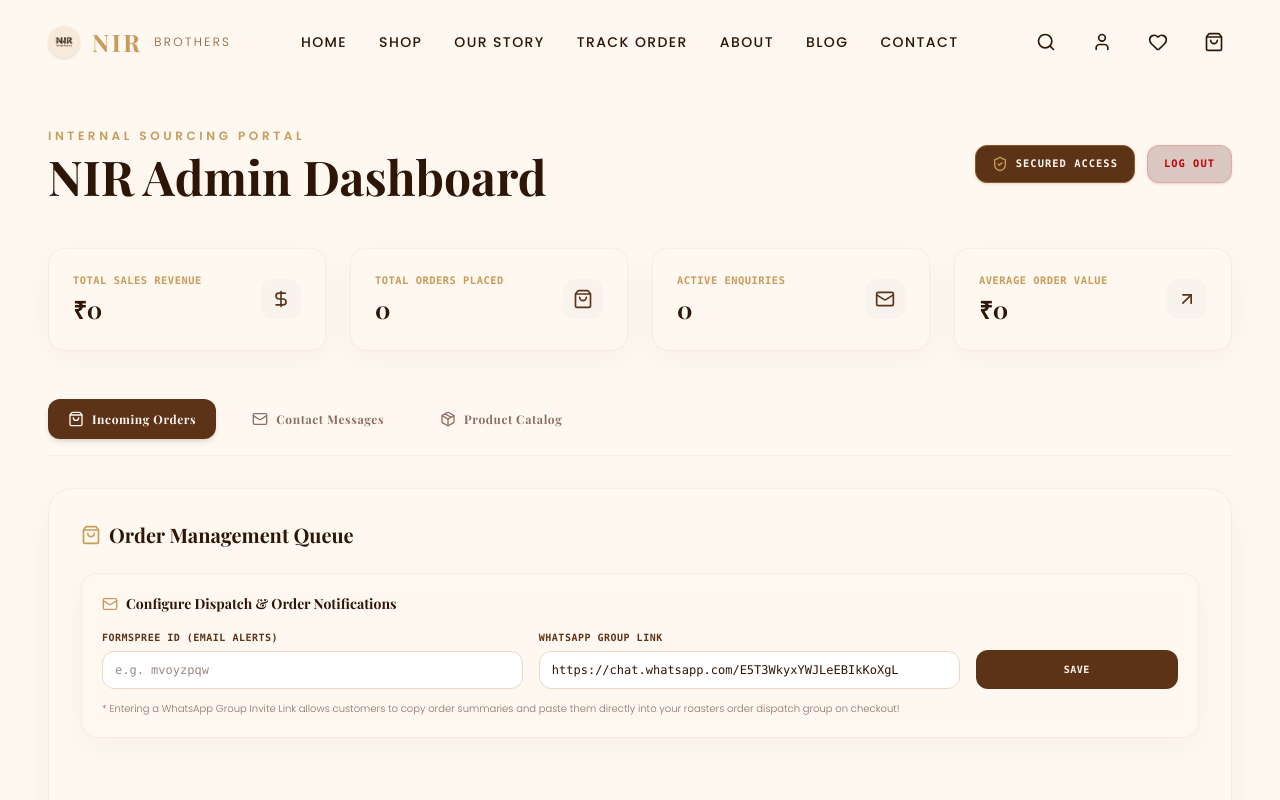
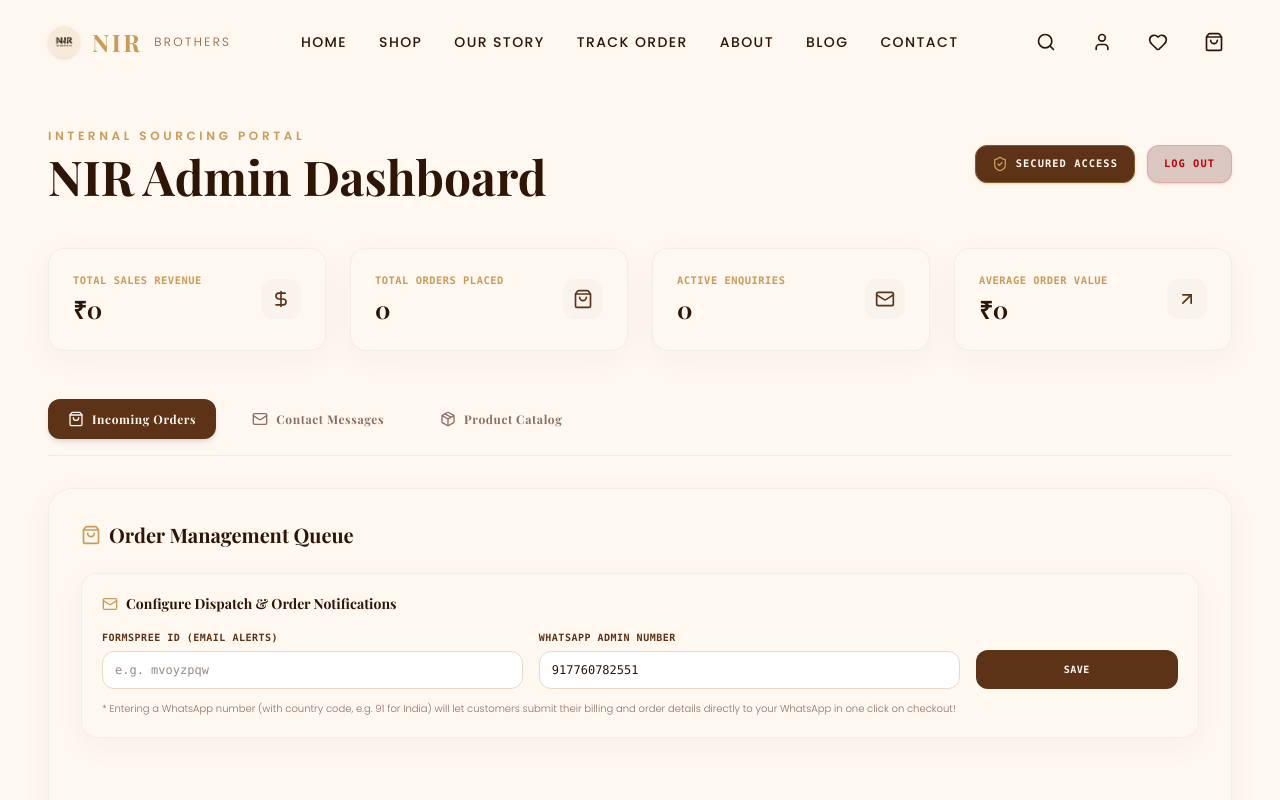
Before and after one commit to rumaizmohammed7-cmd/nir-brothers-coffee, a React (Vite) app: page /admin in a window 1280 px wide. Shown: the top 800 px of the page. Built offline with nearby package versions, Linux system fonts and the light colour scheme; sample sign-in values are in the browser's storage; a web font is replaced by a local one.

Commit message:
revert to single direct WhatsApp number checkout redirection for 917760782551

```diff
--- a/src/pages/Admin.jsx
+++ b/src/pages/Admin.jsx
@@ -19,7 +19,7 @@ const Admin = () => {
     intensity: 3,
   });
   const [formspreeId, setFormspreeId] = useState('');
-  const [whatsappGroupLink, setWhatsappGroupLink] = useState('');
+  const [whatsappNumber, setWhatsappNumber] = useState('');
   const [imageString, setImageString] = useState('');
   const [imagePreview, setImagePreview] = useState('');
   const [isAdminAuthenticated, setIsAdminAuthenticated] = useState(false);
@@ -33,8 +33,8 @@ const Admin = () => {
 
     // Load Formspree ID
     setFormspreeId(localStorage.getItem('nir_formspree_id') || '');
-    // Load WhatsApp Group Link
-    setWhatsappGroupLink(localStorage.getItem('nir_whatsapp_group_link') || 'https://chat.whatsapp.com/E5T3WkyxYWJLeEBIkKoXgL');
+    // Load WhatsApp Number
+    setWhatsappNumber(localStorage.getItem('nir_whatsapp_number') || '917760782551');
 
     // Load orders
     const loadedOrders = JSON.parse(localStorage.getItem('nir_orders') || '[]');
@@ -72,7 +72,7 @@ const Admin = () => {
   const handleSaveSettings = (e) => {
     e.preventDefault();
     localStorage.setItem('nir_formspree_id', formspreeId);
-    localStorage.setItem('nir_whatsapp_group_link', whatsappGroupLink);
+    localStorage.setItem('nir_whatsapp_number', whatsappNumber);
     alert("Notification and Sourcing settings updated successfully!");
   };
 
@@ -360,16 +360,16 @@ const Admin = () => {
                     />
                   </div>
 
-                  {/* WhatsApp Group Link */}
+                  {/* WhatsApp Number */}
                   <div className="md:col-span-2 flex flex-col gap-1.5">
                     <label className="text-[10px] font-mono uppercase tracking-wider text-coffee-800 font-bold">
-                      WhatsApp Group Link
+                      WhatsApp Admin Number
                     </label>
                     <input
                       type="text"
-                      placeholder="e.g. https://chat.whatsapp.com/..."
-                      value={whatsappGroupLink}
-                      onChange={(e) => setWhatsappGroupLink(e.target.value)}
+                      placeholder="e.g. 917760782551"
+                      value={whatsappNumber}
+                      onChange={(e) => setWhatsappNumber(e.target.value)}
                       className="bg-white text-xs px-3 py-2.5 rounded-xl border border-coffee-200 focus:outline-none focus:border-coffee-500 font-mono w-full"
                     />
                   </div>
@@ -386,7 +386,7 @@ const Admin = () => {
 
                 </form>
                 <p className="text-[10px] text-coffee-600 font-light mt-3 leading-relaxed">
-                  * Entering a WhatsApp Group Invite Link allows customers to copy order summaries and paste them directly into your roasters order dispatch group on checkout!
+                  * Entering a WhatsApp number (with country code, e.g. 91 for India) will let customers submit their billing and order details directly to your WhatsApp in one click on checkout!
                 </p>
               </div>
 
--- a/src/pages/Checkout.jsx
+++ b/src/pages/Checkout.jsx
@@ -370,17 +370,16 @@ const Checkout = () => {
                 Order dispatch on WhatsApp
               </span>
               <p className="text-[10px] text-coffee-700 leading-normal font-light">
-                Click below to copy your order details and submit them directly to our roasters group!
+                Click below to submit your order summary directly to our roaster via WhatsApp!
               </p>
-              <button
-                onClick={() => {
-                  navigator.clipboard.writeText(whatsappMsg).catch(() => {});
-                  window.open(localStorage.getItem('nir_whatsapp_group_link') || "https://chat.whatsapp.com/E5T3WkyxYWJLeEBIkKoXgL", "_blank");
-                }}
-                className="bg-emerald-600 hover:bg-emerald-700 text-white font-mono text-xxs font-bold py-3 px-4 rounded-xl flex items-center justify-center gap-2 shadow-sm transition-all w-full cursor-pointer"
+              <a
+                href={`https://wa.me/${(localStorage.getItem('nir_whatsapp_number') || '917760782551').replace(/[^0-9]/g, '')}?text=${encodeURIComponent(whatsappMsg)}`}
+                target="_blank"
+                rel="noreferrer"
+                className="bg-emerald-600 hover:bg-emerald-700 text-white font-mono text-xxs font-bold py-3 px-4 rounded-xl flex items-center justify-center gap-2 shadow-sm transition-all w-full cursor-pointer text-center"
               >
-                💬 Submit Order to WhatsApp Group
-              </button>
+                💬 Send Order via WhatsApp
+              </a>
             </div>
 
             <button
```
